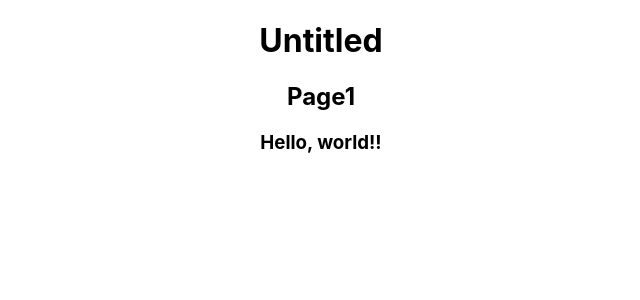
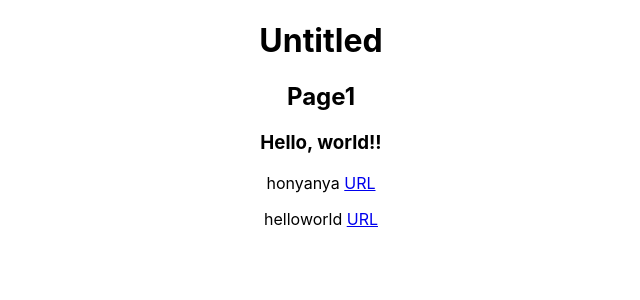
Before and after one commit to honyanya/untitled-1, a React (Create React App) app: page / in a window 1280 px wide. Shown: the top 300 px of the page, without its empty margins (319-959 px from the left). Built offline with nearby package versions, Linux system fonts and the light colour scheme.

Commit message:
[add] repository list

```diff
--- a/src/components/Hello.tsx
+++ b/src/components/Hello.tsx
@@ -5,8 +5,18 @@ type Props = {
 const Hello: React.FC<Props> = (props: Props) => {
   // write the component logic
   // API request?
+  const repositories = [
+    { name: "honyanya", url: "https://github.com/honyanya/honyanya" },
+    { name: "helloworld", url: "https://github.com/honyanya/helloworld" },
+  ];
+  const list = repositories.map((repository) =>
+    <p>{repository.name} <a href={repository.url}>URL</a></p>
+  );
+
   const newMesage = `Hello, ${props.message}!!`;
-  return <h3>{newMesage}</h3>;
+  return (
+    <><h3>{newMesage}</h3><div>{list}</div></>
+  );
 }
 
 export default Hello;
```
